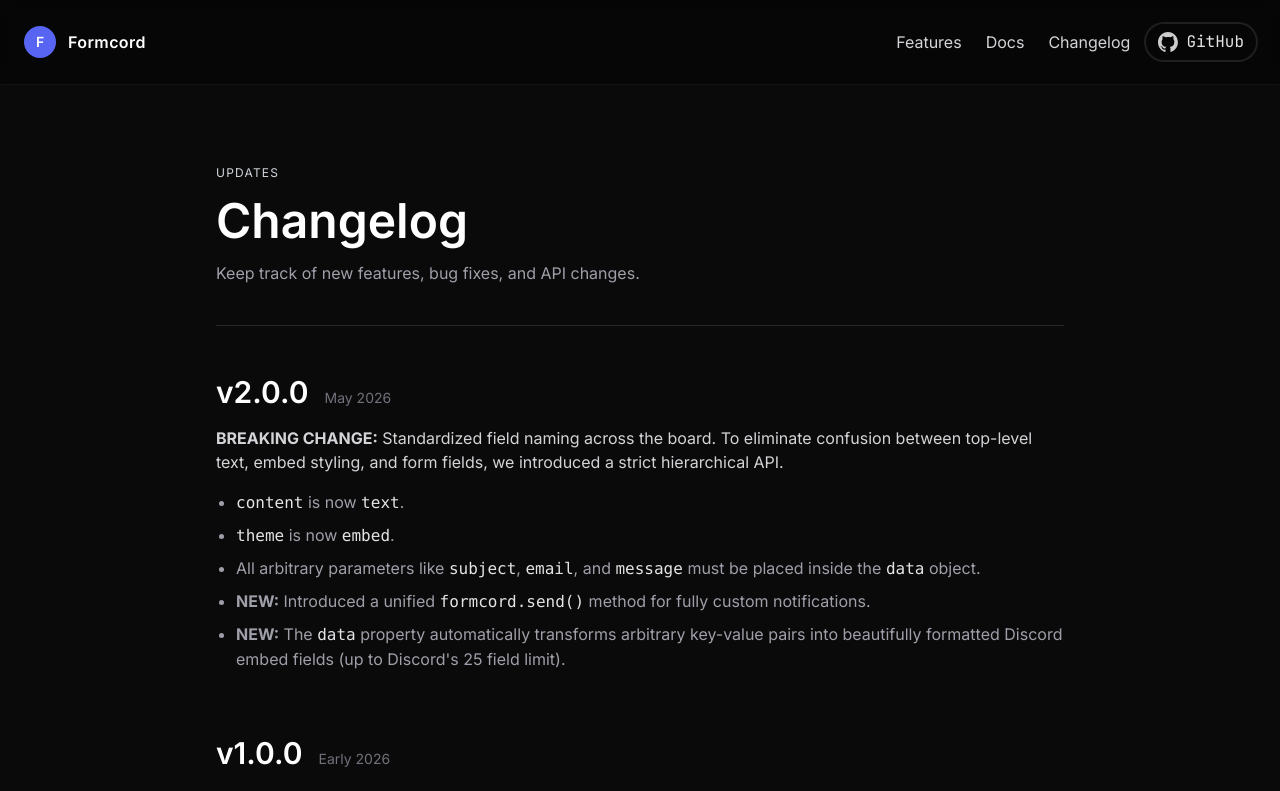
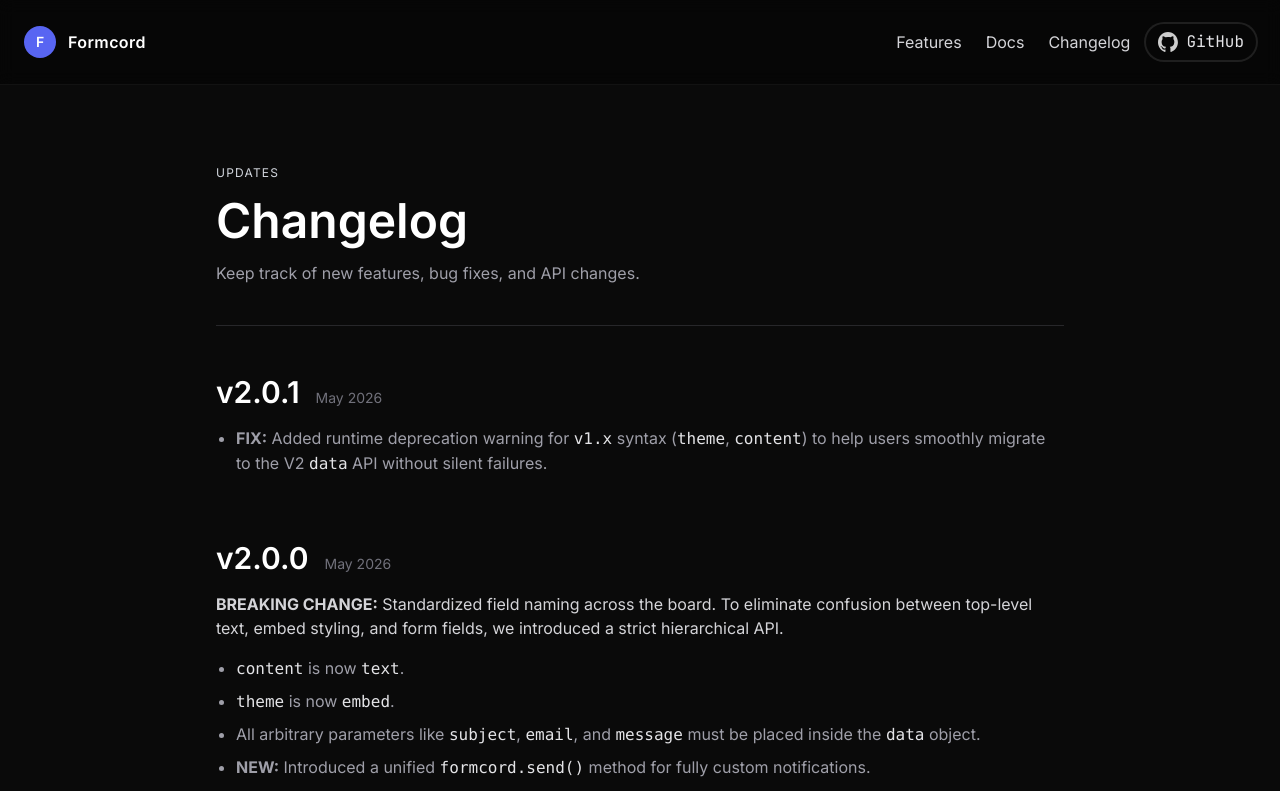
Before and after one commit to ioNihal/formcord-site, a Next.js app: page /changelog in a window 1280 px wide. Shown: the top 791 px of the page. Built offline with nearby package versions, Linux system fonts and the light colour scheme.

Commit message:
feat: add changelog page to document V2 API updates and deprecation warnings

```diff
--- a/app/changelog/page.tsx
+++ b/app/changelog/page.tsx
@@ -36,6 +36,18 @@
             <div className="mt-12 space-y-16">
                 <section>
                     <div className="mb-4 flex items-baseline gap-4">
+                        <h2 className="text-3xl font-semibold text-white">v2.0.1</h2>
+                        <span className="text-sm text-zinc-500">May 2026</span>
+                    </div>
+                    <div className="space-y-4">
+                        <ul className="list-disc space-y-2 pl-5 text-zinc-400">
+                            <li><strong>FIX:</strong> Added runtime deprecation warning for <code className="text-zinc-200">v1.x</code> syntax (<code className="text-zinc-200">theme</code>, <code className="text-zinc-200">content</code>) to help users smoothly migrate to the V2 <code className="text-zinc-200">data</code> API without silent failures.</li>
+                        </ul>
+                    </div>
+                </section>
+
+                <section>
+                    <div className="mb-4 flex items-baseline gap-4">
                         <h2 className="text-3xl font-semibold text-white">v2.0.0</h2>
                         <span className="text-sm text-zinc-500">May 2026</span>
                     </div>
```
